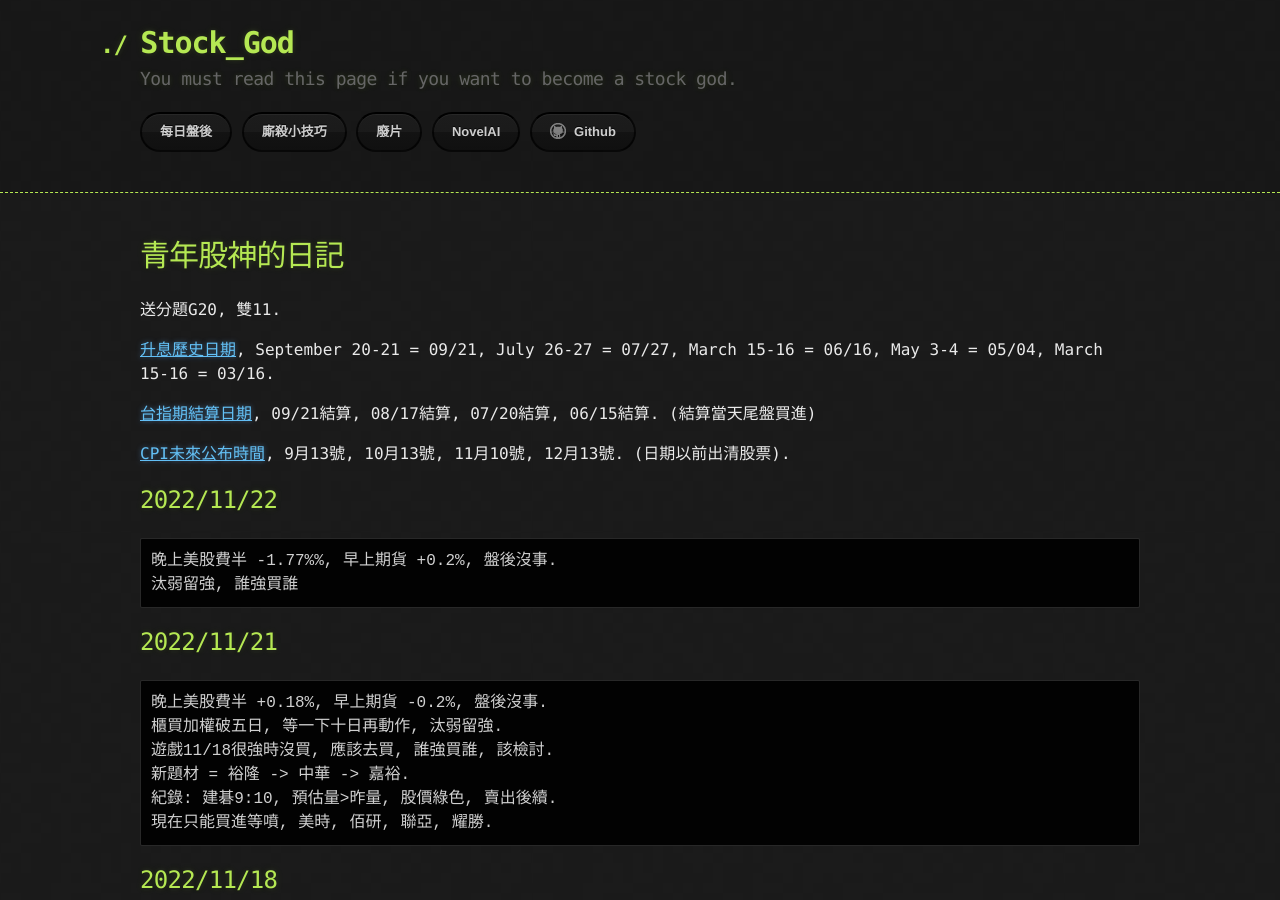
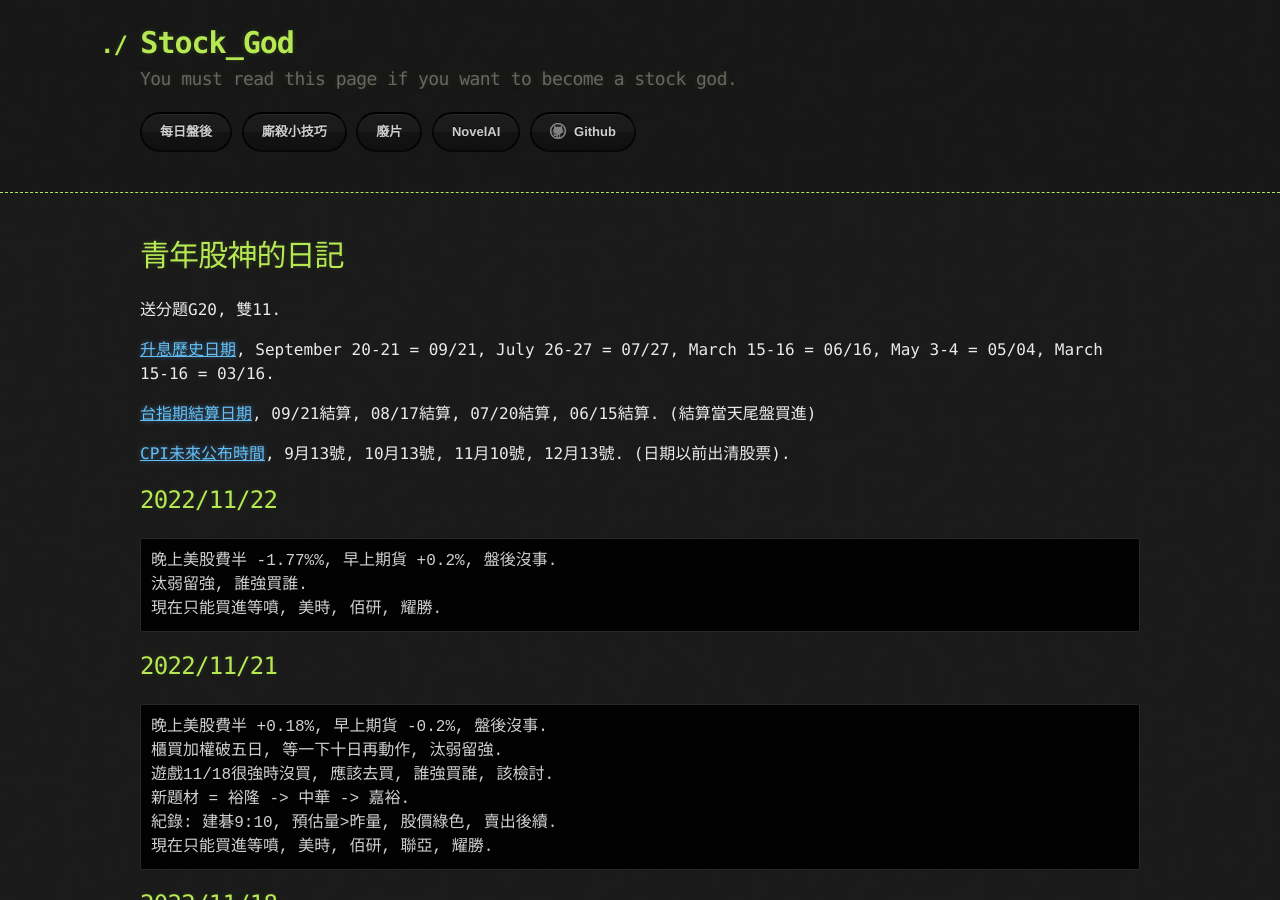
Before and after one commit to lepg5487/Stock_God, a Jekyll site: the page built from index.md, in a window 1280 px wide and 900 px high. Built offline with Jekyll 4.4.1, drawn with Linux system fonts in a browser that asks for light colours; our own code applies the rules of GitHub Pages for plain Markdown files.

Commit message:
Update index.md

````diff
--- a/index.md
+++ b/index.md
@@ -15,7 +15,8 @@ layout: testlayouts
 ## 2022/11/22
 ```
 晚上美股費半 -1.77%%, 早上期貨 +0.2%, 盤後沒事.
-汰弱留強, 誰強買誰
+汰弱留強, 誰強買誰.
+現在只能買進等噴, 美時, 佰研, 耀勝.
 ```
 
 ## 2022/11/21
````
